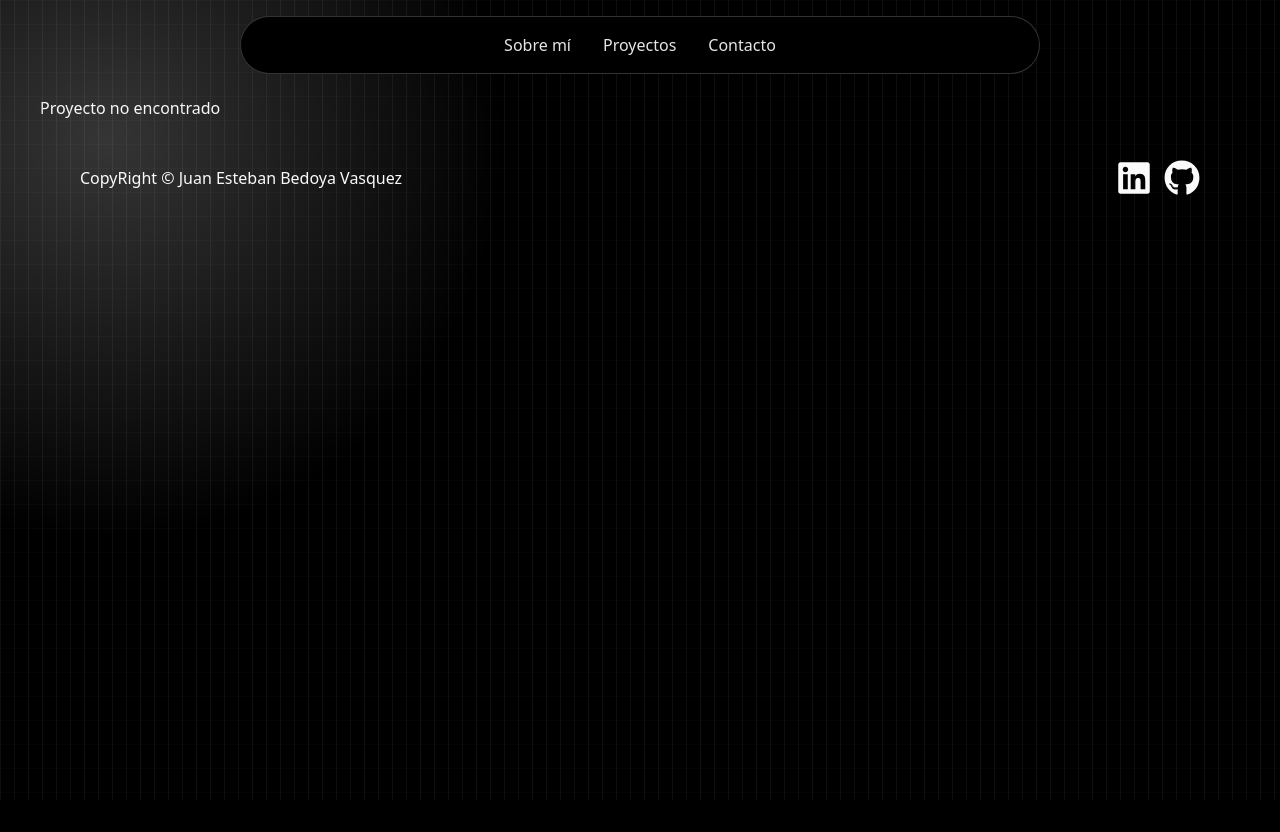
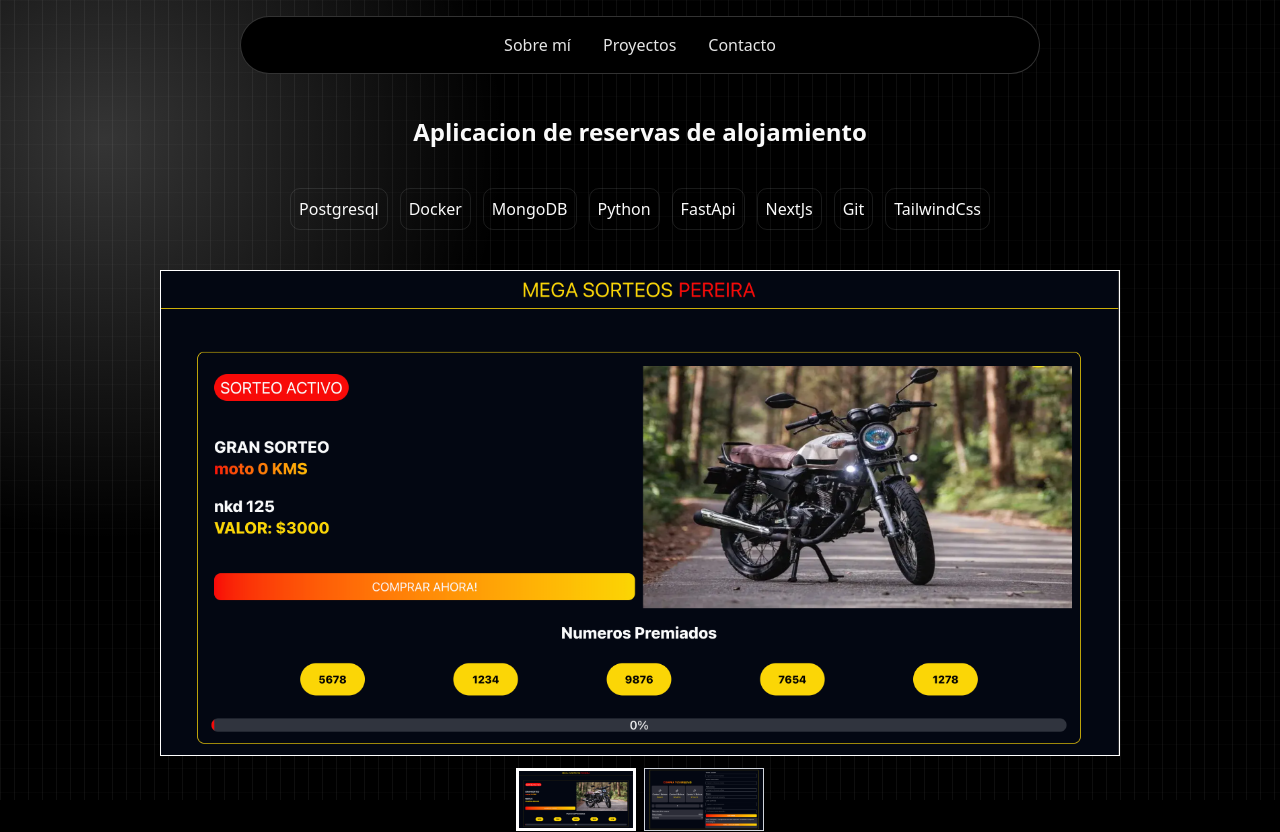
Before and after one commit to juancho391/my-portfolio, a Next.js app: page /projects/alquileres in a window 1280 px wide. Shown: the top 832 px of the page. Built offline with nearby package versions, Linux system fonts and the light colour scheme.

Commit message:
modifique el json de proyectos, y quite algunos console log que no necesitaba

```diff
--- a/app/components/ui/StackCard.tsx
+++ b/app/components/ui/StackCard.tsx
@@ -43,7 +43,7 @@ const Skeleton = ({ technologies }: { technologies: TechWithIcon[] }) => {
     <div className="p-8 h-full relative flex flex-wrap items-center justify-center">
       <div className="flex flex-col sm:flex-row h-full  justify-center items-center gap-2 grow-1">
         {technologies.map((tech, index) => (
-          <Container>{tech.icon}</Container>
+          <Container key={tech.id}>{tech.icon}</Container>
         ))}
       </div>
 
--- a/app/components/ui/infinite-moving-cards.tsx
+++ b/app/components/ui/infinite-moving-cards.tsx
@@ -73,7 +73,7 @@ export const InfiniteMovingCards = ({
     <div
       ref={containerRef}
       className={cn(
-        "scroller relative z-20 max-w-7xl overflow-hidden [mask-image:linear-gradient(to_right,transparent,white_20%,white_80%,transparent)]",
+        "scroller relative z-0 max-w-7xl overflow-hidden [mask-image:linear-gradient(to_right,transparent,white_20%,white_80%,transparent)]",
         className
       )}
     >
--- a/app/components/ui/projectsCard.tsx
+++ b/app/components/ui/projectsCard.tsx
@@ -9,7 +9,6 @@ type Props = {
 export const ProjectCard = ({ project }: Props) => {
   const router = useRouter();
   const handlerClick = (projectId: number) => {
-    console.log(`Proyecto ${projectId} clickeado`);
     router.push(`projects/${project.link}`);
   };
   return (
--- a/app/projects/projects.json
+++ b/app/projects/projects.json
@@ -13,6 +13,10 @@
       {
         "id": 2,
         "src": "/images/sorteos/sorteosCompra.png"
+      },
+      {
+        "id": 3,
+        "src": "/images/sorteos/sorteosAbout.png"
       }
     ],
     "tecnologies": [
@@ -28,6 +32,34 @@
   },
 {
     "id": 2,
+    "title": "Aplicacion de reservas de alojamiento",
+    "description": "Aplicacion para publicar alojamientos, buscar alojamientos y reservarlos.",
+    "descriptionDetail": "Este proyecto fue desarrollador para un proyecto academico, el objetivo era crear una aplicacion para aplicar conocmientos de bases de datos no relacionales en este caso se uso mongodb y se aplico sharding es decir fragmentacion y replicacion de la base de datos en distintos servidores para aplicar escalado horizontal y vertical de la base de datos.",
+    "desafio": "El principal desafio fue la gestion de la base de datos no relacional en diferentes maquinas, orquestar y configurar los 3 shards de la base de datos cada uno con 3 nodos para aplicar replicacion de la base de datos en distintos servidores.",
+    "link": "alquileres",
+    "images": [
+      {
+        "id": 1,
+        "src": "/images/sorteos/sorteosHome.png"
+      },
+      {
+        "id": 2,
+        "src": "/images/sorteos/sorteosCompra.png"
+      }
+    ],
+  "tecnologies": [
+      { "id": 5, "name": "Postgresql", "icon" : null },
+      { "id": 3, "name": "Docker" , "icon": null},
+      { "id": 11, "name": "MongoDB", "icon": null },
+      { "id": 2, "name": "Python", "icon" : null },
+      { "id": 4, "name": "FastApi", "icon" : null },
+      { "id": 1, "name": "NextJs", "icon" : null },
+      { "id": 6, "name": "Git" , "icon": null},
+      { "id": 8, "name": "TailwindCss" , "icon": null}
+    ]
+  },
+{
+    "id":3,
     "title": "Aplicacion de gestión de sorteos",
     "description": "Sistema para gestionar sorteos, incluye gestion de pagos, generacion de numeros aleatorios, envio de correos y un panel de administracion.",
     "descriptionDetail": "Este proyecto fue desarrollado para un cliente que necesitaba una aplicacion para gestionar sorteos, generar numeros aleatorios para cada comprador, gestionar la compra de las boletas y el envio de correos para que cada participante sepa que numeros le fueron asignados.",
@@ -43,17 +75,15 @@
         "src": "/images/sorteos/sorteosCompra.png"
       }
     ],
-    "tecnologies": [
-      { "id": 1, "name": "NextJs" },
-      { "id": 2, "name": "Postgresql" },
-      { "id": 3, "name": "Python" },
-      { "id": 4, "name": "FastApi" },
-      { "id": 5, "name": "Docker" },
-      { "id": 7, "name": "TailwindCss" },
-      { "id": 8, "name": "Typescript" },
-      { "id": 9, "name": "Python" },
-      { "id": 10, "name": "Git" },
-      { "id": 11, "name": "Github" }
+  "tecnologies": [
+      { "id": 5, "name": "Postgresql", "icon" : null },
+      { "id": 3, "name": "Docker" , "icon": null},
+      { "id": 2, "name": "Python", "icon" : null },
+      { "id": 4, "name": "FastApi", "icon" : null },
+      { "id": 1, "name": "NextJs", "icon" : null },
+      { "id": 6, "name": "Git" , "icon": null},
+      { "id": 7, "name": "Github", "icon": null },
+      { "id": 8, "name": "TailwindCss" , "icon": null}
     ]
   }
 ]
```
Also changed, not shown: public/images/sorteos/sorteosAbout.png (added).
